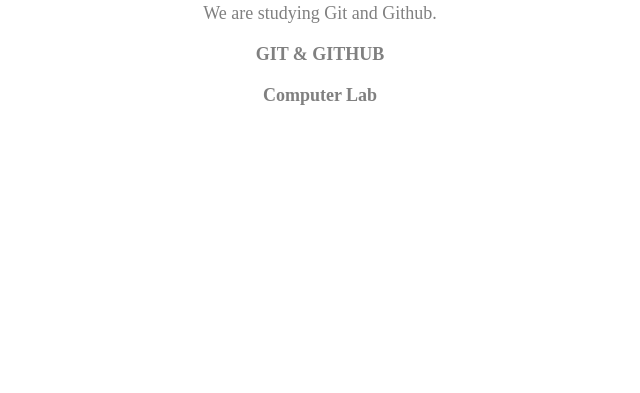
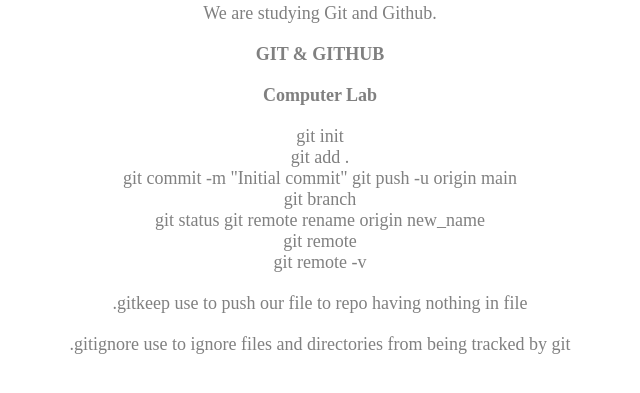
Before and after one commit to PratikNikwade/Local1, a plain HTML site: page index.html in a window 1280 px wide. Shown: the part 113-506 px from the top of the page, without its empty margins (320-960 px from the left). Drawn offline with Linux system fonts and the light colour scheme.

Commit message:
added some files

```diff
--- a/index.html
+++ b/index.html
@@ -11,6 +11,12 @@
     <p>We are studying Git and Github.</p>
     <p><b>GIT & GITHUB</b></p>
     <p><b>Computer Lab</b></p>
+    <p>git init <br>git add . <br>git commit -m "Initial commit"
+    git push -u origin main<br>git branch <br>git status
+    git remote rename origin new_name<br>git remote <br>git remote -v</P>
+
+    <p>.gitkeep use to push our file to repo having nothing in file</p>
+    <p>.gitignore use to ignore files and directories from being tracked by git</p>
 
 
 </body>
```
Also changed, not shown: 1 other file.
